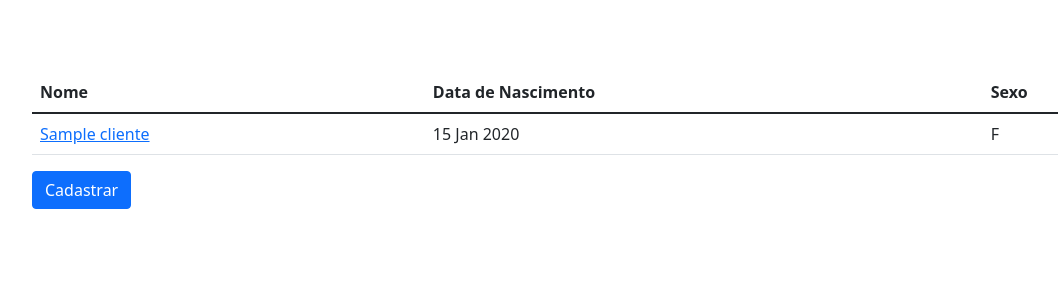
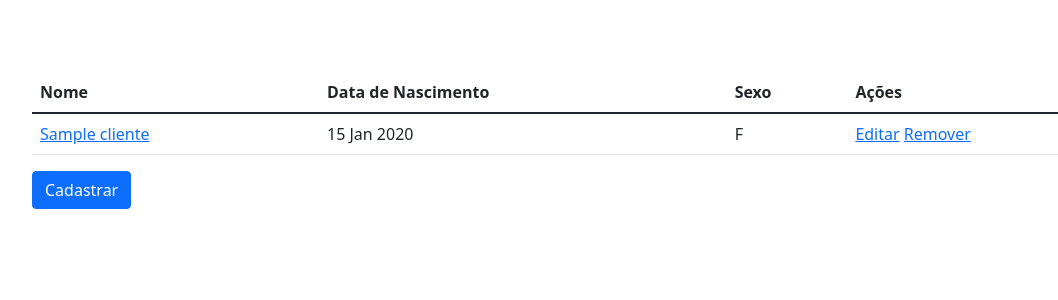
Before and after one commit to Ig0or/django_treinaweb, a Django app: page /clientes/listar in a window 1280 px wide. Shown: the top 300 px of the page, without its empty margins (50-1108 px from the left). Run offline with Django 3.2, Linux system fonts and the light colour scheme; tables that the repository leaves empty hold one stand-in row (values such as "Sample post").

Commit message:
view para editar cliente

```diff
--- a/tw_clientes/clientes/templates/clientes/lista_clientes.html
+++ b/tw_clientes/clientes/templates/clientes/lista_clientes.html
@@ -11,6 +11,7 @@
         <th>Nome</th>
         <th>Data de Nascimento</th>
         <th>Sexo</th>
+        <th>Ações</th>
     </tr>
     </thead>
     <tbody>
@@ -19,6 +20,10 @@
         <td><a href="{% url 'listar_cliente_id' i.id %}">{{ i.nome }}</a></td>
         <td>{{ i.data_nascimento | date:"d M Y" }}</td>
         <td>{{ i.sexo }}</td>
+        <td>
+            <a href="{% url 'editar_cliente' i.id %}">Editar</a>
+            <a href="#">Remover</a>
+        </td>
     </tr>
     {% endfor %}
     </tbody>
--- a/tw_clientes/clientes/urls.py
+++ b/tw_clientes/clientes/urls.py
@@ -4,5 +4,6 @@ from .views import *
 urlpatterns = [
     path('listar', listar_clientes, name='listar_clientes'),
     path('cadastrar', inserir_cliente, name='cadastrar_cliente'),
-    path('listar/<int:id>', listar_cliente_id, name='listar_cliente_id')
+    path('listar/<int:id>', listar_cliente_id, name='listar_cliente_id'),
+    path('editar/<int:id>', editar_cliente, name='editar_cliente')
 ]
--- a/tw_clientes/clientes/views.py
+++ b/tw_clientes/clientes/views.py
@@ -24,3 +24,12 @@ def inserir_cliente(request):
 def listar_cliente_id(request, id):
     cliente = Cliente.objects.get(id=id)
     return render(request, 'clientes/lista_cliente.html', {'cliente': cliente})
+
+
+def editar_cliente(request, id):
+    cliente = Cliente.objects.get(id=id)
+    form = ClienteForm(request.POST or None, instance=cliente)
+    if form.is_valid():
+        form.save()
+        return redirect('listar_clientes')
+    return render(request, 'clientes/form_cliente.html', {'form': form})
```
